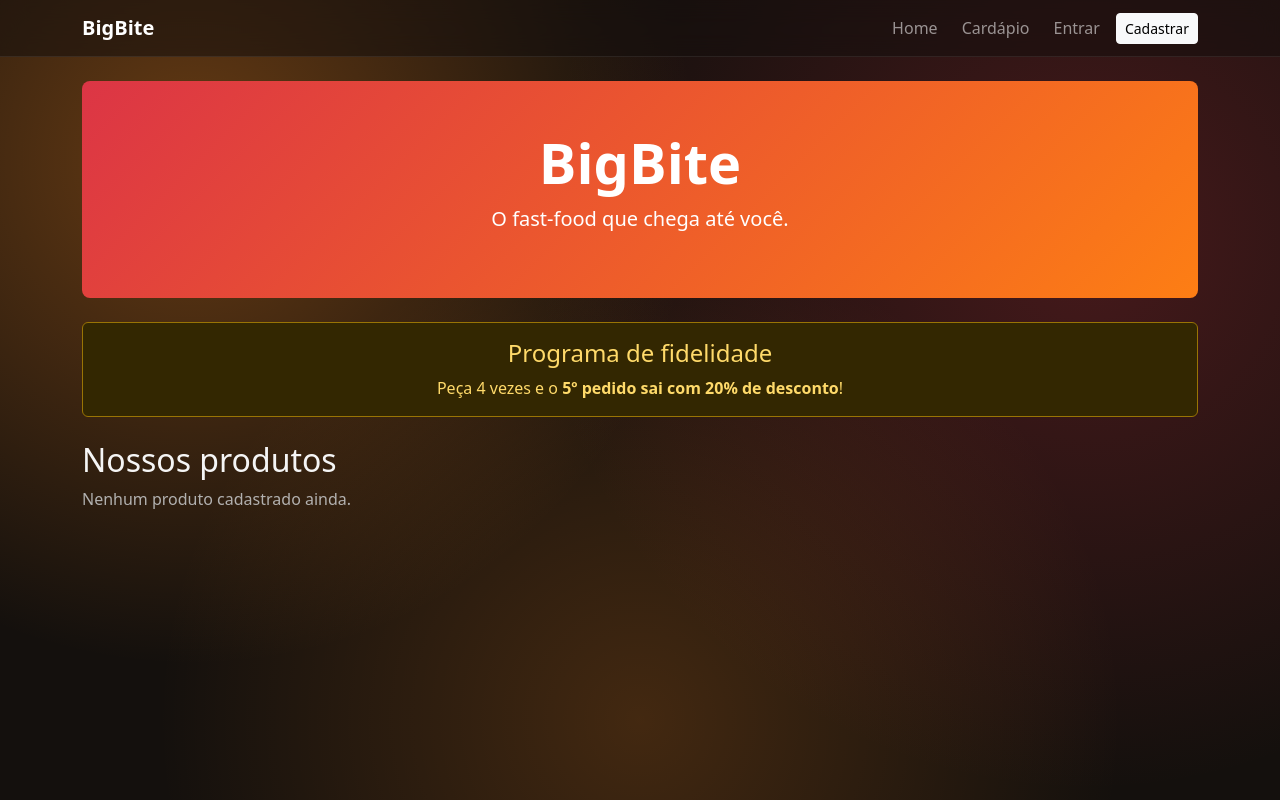
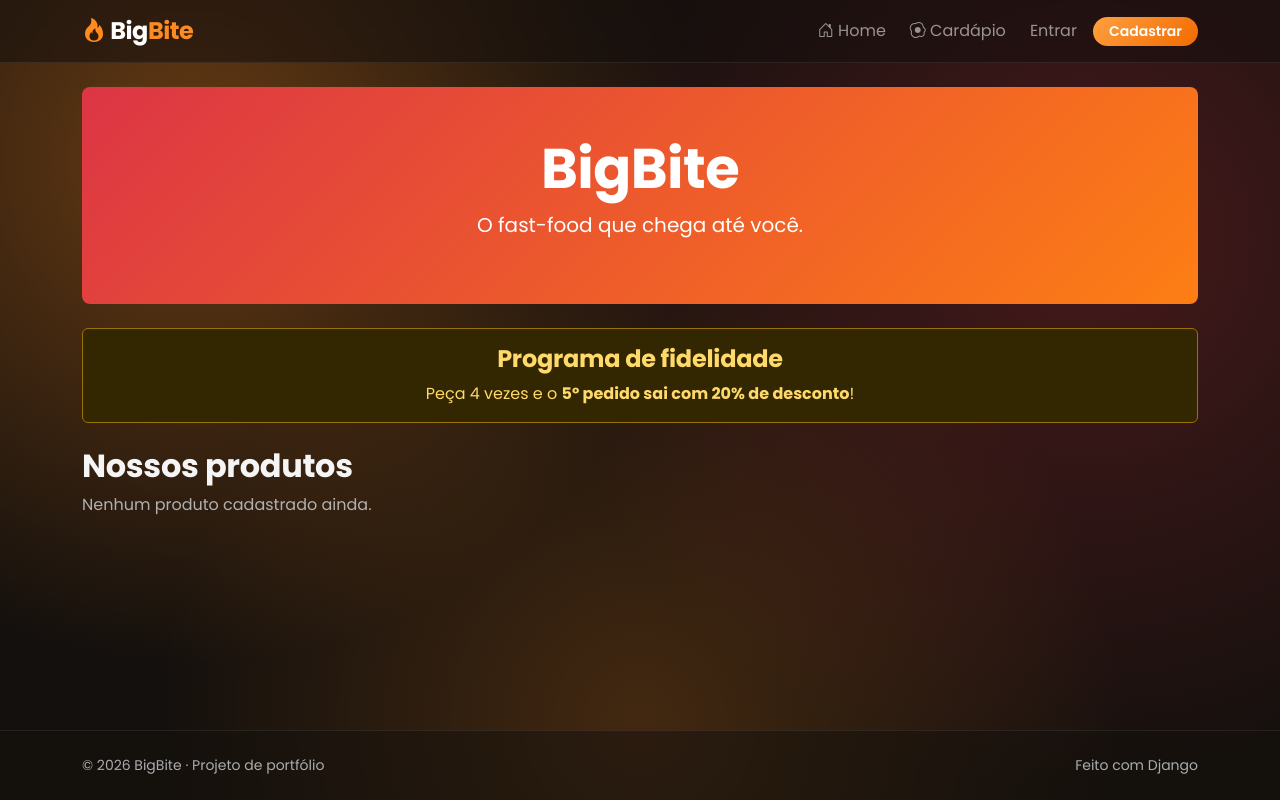
Before and after one commit to Ianisaque/bigbite, a Django app: page / in a window 1280 px wide. Run offline with Django 5.2, Linux system fonts and the light colour scheme; data that the repository does not hold is empty.

Commit message:
Fonte Poppins, ícones, navbar fixa e rodapé

```diff
--- a/static/css/bigbite.css
+++ b/static/css/bigbite.css
@@ -83,3 +83,40 @@ body {
 .nav-pills .nav-link {
   color: #ddd;
 }
+
+/* ---------- Base visual ---------- */
+body {
+  font-family: 'Poppins', system-ui, sans-serif;
+}
+
+h1, h2, h3, h4, h5 {
+  font-weight: 700;
+  letter-spacing: -0.01em;
+}
+
+.text-laranja {
+  color: var(--laranja);
+}
+
+.bg-laranja {
+  background: var(--laranja-escuro);
+  color: #fff;
+}
+
+.navbar-brand {
+  font-size: 1.5rem;
+  letter-spacing: -0.02em;
+}
+
+.navbar .nav-link {
+  transition: color .2s ease;
+}
+
+.navbar .nav-link:hover {
+  color: var(--laranja);
+}
+
+.rodape {
+  border-top: 1px solid rgba(255, 255, 255, .08);
+  background: rgba(20, 16, 13, .5);
+}
--- a/templates/base.html
+++ b/templates/base.html
@@ -5,58 +5,76 @@
   <meta charset="UTF-8">
   <meta name="viewport" content="width=device-width, initial-scale=1">
   <title>{% block titulo %}BigBite{% endblock %}</title>
+
+  <link rel="preconnect" href="https://fonts.googleapis.com">
+  <link rel="preconnect" href="https://fonts.gstatic.com" crossorigin>
+  <link href="https://fonts.googleapis.com/css2?family=Poppins:wght@400;500;600;700;800&display=swap" rel="stylesheet">
   <link href="https://cdn.jsdelivr.net/npm/bootstrap@5.3.3/dist/css/bootstrap.min.css" rel="stylesheet">
+  <link href="https://cdn.jsdelivr.net/npm/bootstrap-icons@1.11.3/font/bootstrap-icons.min.css" rel="stylesheet">
   <link href="{% static 'css/bigbite.css' %}" rel="stylesheet">
 </head>
-<body>
+<body class="d-flex flex-column min-vh-100">
 
-<nav class="navbar navbar-expand-lg navbar-dark navbar-glass">
+<nav class="navbar navbar-expand-lg navbar-dark navbar-glass sticky-top">
   <div class="container">
-    <a class="navbar-brand fw-bold" href="{% url 'home' %}">BigBite</a>
+    <a class="navbar-brand fw-bold" href="{% url 'home' %}">
+      <i class="bi bi-fire text-laranja"></i> Big<span class="text-laranja">Bite</span>
+    </a>
     <button class="navbar-toggler" type="button" data-bs-toggle="collapse" data-bs-target="#menu">
       <span class="navbar-toggler-icon"></span>
     </button>
 
     <div class="collapse navbar-collapse" id="menu">
       <ul class="navbar-nav ms-auto align-items-lg-center gap-lg-2">
-        <li class="nav-item"><a class="nav-link" href="{% url 'home' %}">Home</a></li>
-        <li class="nav-item"><a class="nav-link" href="{% url 'cardapio' %}">Cardápio</a></li>
+        <li class="nav-item"><a class="nav-link" href="{% url 'home' %}"><i class="bi bi-house-door"></i> Home</a></li>
+        <li class="nav-item"><a class="nav-link" href="{% url 'cardapio' %}"><i class="bi bi-egg-fried"></i> Cardápio</a></li>
 
         {% if user.is_authenticated %}
           {% if user.tipo == 'loja' %}
-                <li class="nav-item"><a class="nav-link" href="{% url 'painel' %}">Painel da loja</a></li>
+            <li class="nav-item"><a class="nav-link" href="{% url 'painel' %}"><i class="bi bi-speedometer2"></i> Painel da loja</a></li>
           {% elif user.tipo == 'entregador' %}
-                <li class="nav-item"><a class="nav-link" href="{% url 'entregas' %}">Minhas entregas</a></li>
+            <li class="nav-item"><a class="nav-link" href="{% url 'entregas' %}"><i class="bi bi-bicycle"></i> Minhas entregas</a></li>
           {% else %}
-                <li class="nav-item"><a class="nav-link" href="{% url 'historico' %}">Histórico de pedidos</a></li>
+            <li class="nav-item"><a class="nav-link" href="{% url 'historico' %}"><i class="bi bi-receipt"></i> Histórico de pedidos</a></li>
             <li class="nav-item">
-                    <a class="nav-link" href="{% url 'carrinho' %}">Carrinho{% if carrinho_qtd %} <span class="badge bg-light text-danger">{{ carrinho_qtd }}</span>{% endif %}</a>
+              <a class="nav-link" href="{% url 'carrinho' %}">
+                <i class="bi bi-cart3"></i> Carrinho{% if carrinho_qtd %} <span class="badge rounded-pill bg-laranja">{{ carrinho_qtd }}</span>{% endif %}
+              </a>
             </li>
           {% endif %}
           <li class="nav-item">
             <form method="post" action="{% url 'logout' %}" class="d-inline">
               {% csrf_token %}
-                <button type="submit" class="btn btn-outline-light btn-sm">Sair</button>
+              <button type="submit" class="btn btn-outline-light btn-sm rounded-pill px-3">
+                <i class="bi bi-box-arrow-right"></i> Sair
+              </button>
             </form>
           </li>
-
         {% else %}
           <li class="nav-item"><a class="nav-link" href="{% url 'login' %}">Entrar</a></li>
-          <li class="nav-item"><a class="btn btn-light btn-sm" href="{% url 'cadastro' %}">Cadastrar</a></li>
+          <li class="nav-item"><a class="btn btn-laranja btn-sm px-3" href="{% url 'cadastro' %}">Cadastrar</a></li>
         {% endif %}
       </ul>
     </div>
   </div>
 </nav>
 
-<main class="container py-4">
+<main class="container py-4 flex-grow-1">
   {% if messages %}
     {% for mensagem in messages %}
       <div class="alert alert-{{ mensagem.tags }}">{{ mensagem }}</div>
     {% endfor %}
   {% endif %}
+
   {% block conteudo %}{% endblock %}
 </main>
+
+<footer class="rodape py-4 mt-5">
+  <div class="container d-flex flex-wrap justify-content-between align-items-center gap-2 small text-muted">
+    <span>© {% now "Y" %} BigBite · Projeto de portfólio</span>
+    <span>Feito com Django</span>
+  </div>
+</footer>
 
 <script src="https://cdn.jsdelivr.net/npm/bootstrap@5.3.3/dist/js/bootstrap.bundle.min.js"></script>
 {% block scripts %}{% endblock %}
```
Lines whose indentation alone changed are shown as unchanged.
